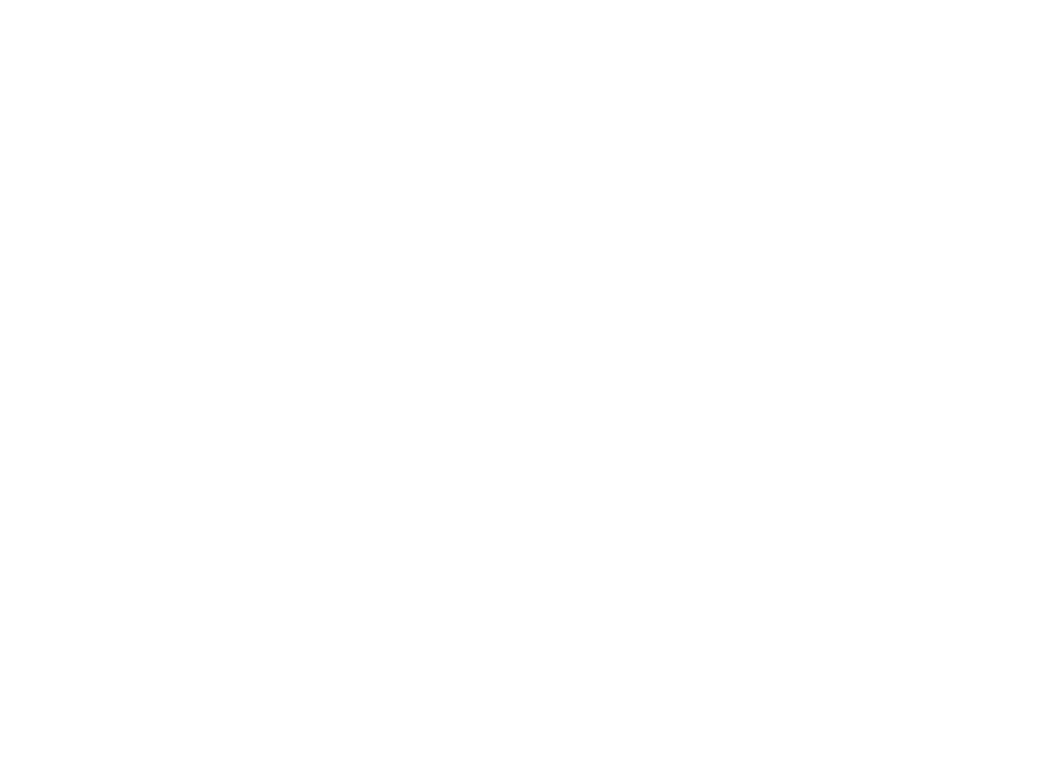
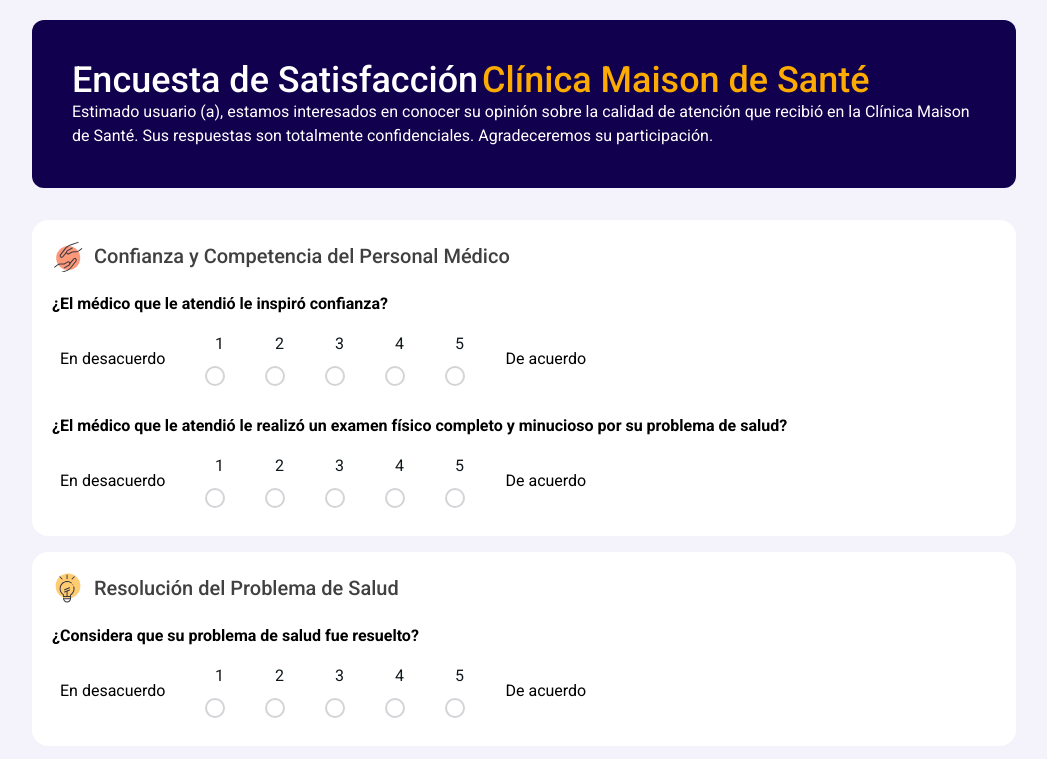
Before and after one commit to isaias-trujillo/eds-vf, a plain HTML site: page index.html in a window 1280 px wide. Shown: the top 759 px of the page, without its empty margins (116-1163 px from the left). Drawn offline with Linux system fonts and the light colour scheme.

Commit message:
Add files via upload

```diff
--- a/index.html
+++ b/index.html
@@ -1,6 +1,7 @@
 <!doctype html>
 <html lang="en">
 <head>
+    <base href="/eds-vf">
     <meta charset="UTF-8"/>
     <link rel="icon" type="image/svg+xml" href="/vite.svg"/>
     <link rel="preconnect" href="https://fonts.googleapis.com">
@@ -11,8 +12,8 @@
           rel="stylesheet">
     <meta name="viewport" content="width=device-width, initial-scale=1.0"/>
     <title>Encuesta de Satisfacción</title>
-  <script type="module" crossorigin src="/eds-vf/assets/index-Bq_R9266.js"></script>
-  <link rel="stylesheet" crossorigin href="/eds-vf/assets/index-BDzdAaSd.css">
+  <script type="module" crossorigin src="/eds-vf/assets/index-BnwSazd-.js"></script>
+  <link rel="stylesheet" crossorigin href="/eds-vf/assets/index-C3e_U_z4.css">
 </head>
 <body>
 <div id="root"></div>
```
